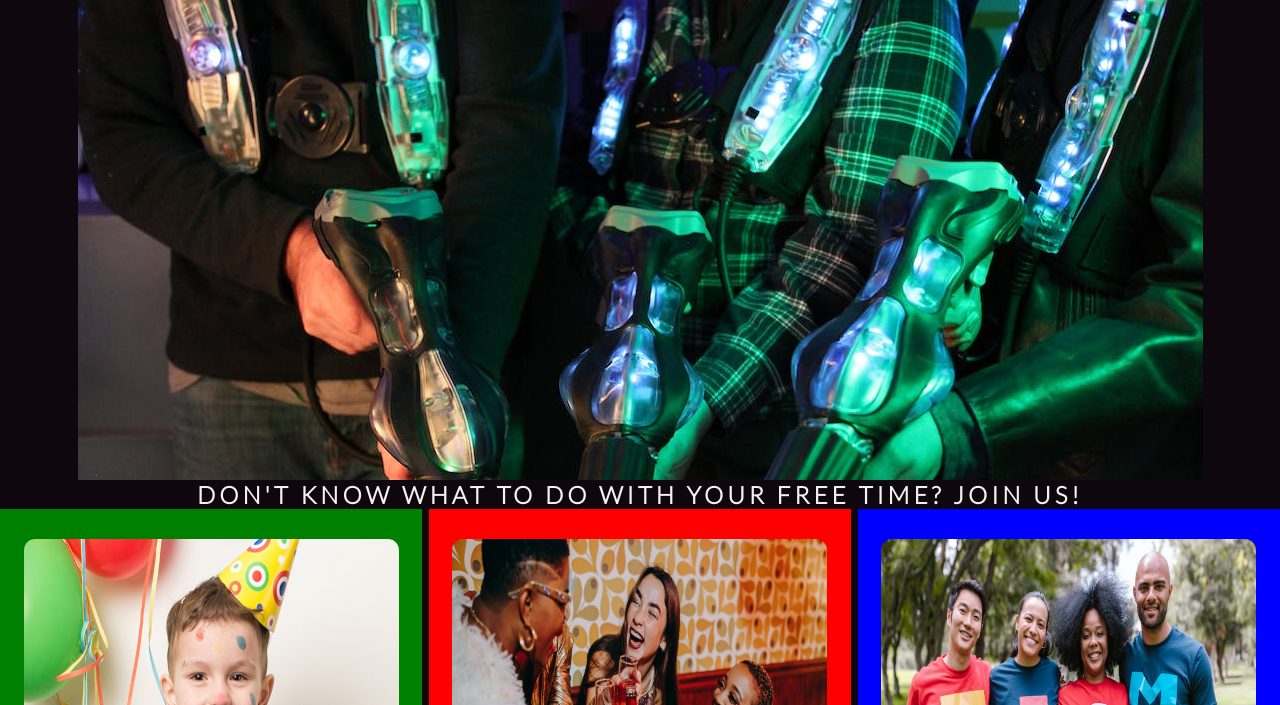
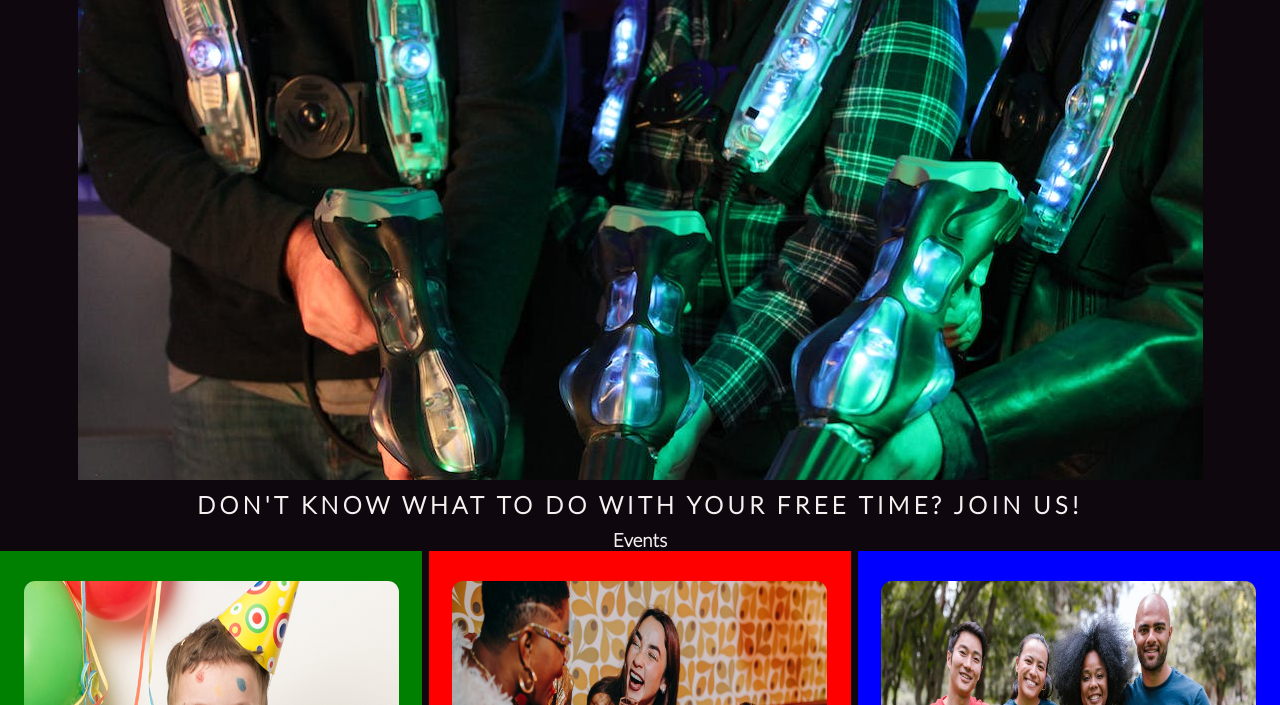
Before and after one commit to ar2189/Game-point, a plain HTML site: page index.html in a window 1280 px wide. Shown: the part 95-800 px from the top of the page. Drawn offline with Linux system fonts and the light colour scheme; a web font is replaced by a local one.

Commit message:
Some changes to ethos section

```diff
--- a/assets/css/style.css
+++ b/assets/css/style.css
@@ -82,8 +82,9 @@ h1, h2 {
     height: 600px;
 }
 
-#ethos h2 {
+#ethos h2, h3 {
     text-align: center;
+    padding-top: 10px;
 }
 
 #left-about {
--- a/index.html
+++ b/index.html
@@ -46,6 +46,8 @@
     <section id="ethos">
 
         <h2 id="welcome">Don't know what to do with your free time? Join us!</h2>
+
+        <h3>Events</h3>
 
         <div id="left-about">
 
```
